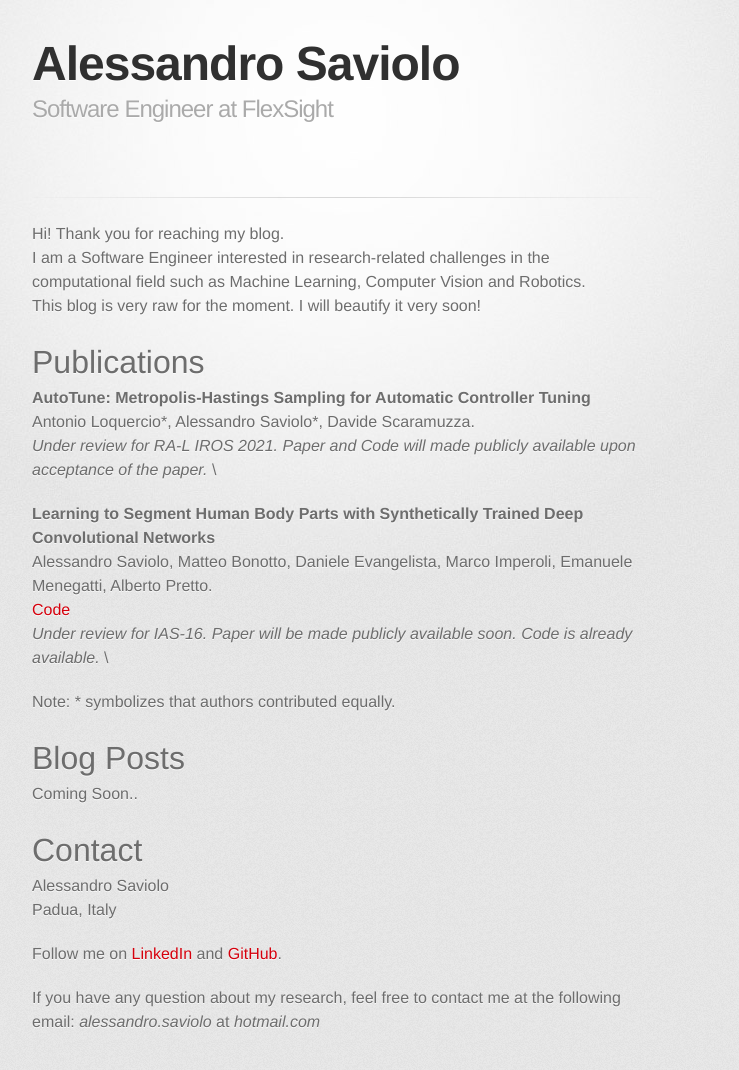
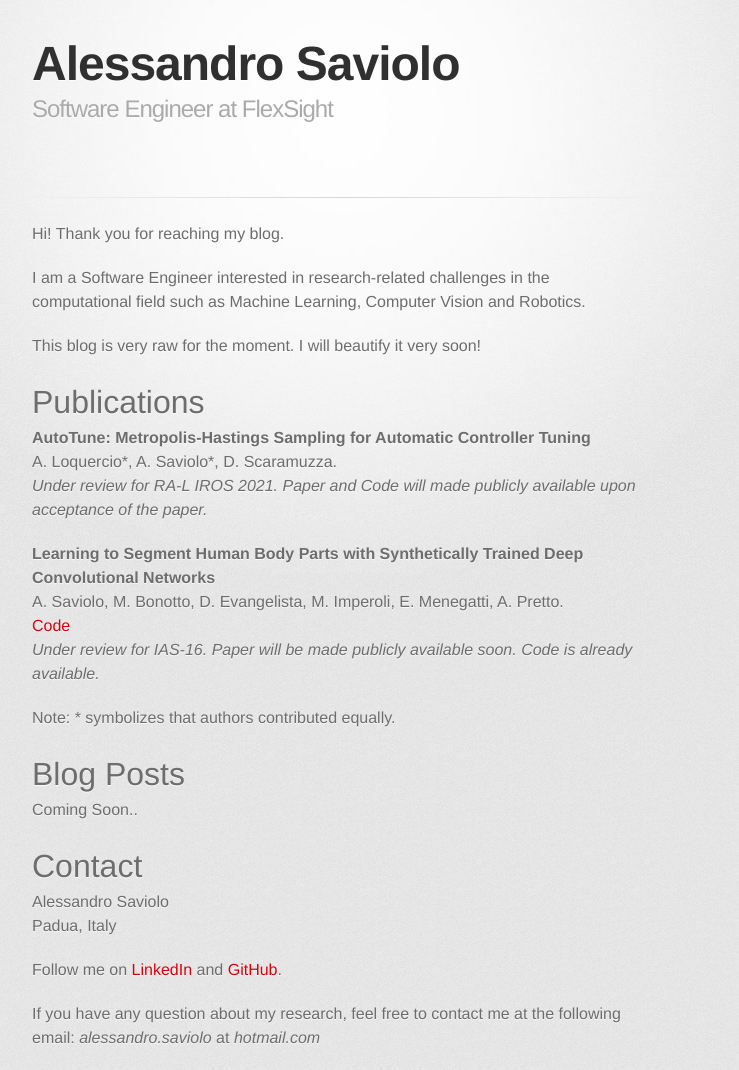
Before and after one commit to AlessandroSaviolo/AlessandroSaviolo.github.io, a Jekyll site: the page built from index.md, in a window 1280 px wide. Shown: the whole page, without its empty margins (298-1037 px from the left). Built offline with Jekyll 4.4.1, drawn with Linux system fonts in a browser that asks for light colours; some web fonts are replaced.

Commit message:
fixed / escape char

```diff
--- a/index.md
+++ b/index.md
@@ -2,22 +2,24 @@
 layout: default
 ---
 
-Hi! Thank you for reaching my blog.\\
-I am a Software Engineer interested in research-related challenges in the computational field such as Machine Learning, Computer Vision and Robotics.\\
+Hi! Thank you for reaching my blog.
+
+I am a Software Engineer interested in research-related challenges in the computational field such as Machine Learning, Computer Vision and Robotics.
+
 This blog is very raw for the moment. I will beautify it very soon!
 
 # Publications
 
 **AutoTune: Metropolis-Hastings Sampling for Automatic Controller Tuning** \\
-Antonio Loquercio\*, Alessandro Saviolo\*, Davide Scaramuzza. \\
+A. Loquercio\*, A. Saviolo\*, D. Scaramuzza. \\
 <!-- [Paper](https://github.com/AlessandroSaviolo) [Code](https://github.com/AlessandroSaviolo) \\ -->
-*Under review for RA-L IROS 2021. Paper and Code will made publicly available upon acceptance of the paper.* \\
+*Under review for RA-L IROS 2021. Paper and Code will made publicly available upon acceptance of the paper.*
 
 **Learning to Segment Human Body Parts with Synthetically Trained Deep Convolutional Networks** \\
-Alessandro Saviolo, Matteo Bonotto, Daniele Evangelista, Marco Imperoli, Emanuele Menegatti, Alberto Pretto. \\
+A. Saviolo, M. Bonotto, D. Evangelista, M. Imperoli, E. Menegatti, A. Pretto. \\
 <!-- [Paper](https://github.com/AlessandroSaviolo) -->
 [Code](https://github.com/AlessandroSaviolo/HBPSegmentation) \\
-*Under review for IAS-16. Paper will be made publicly available soon. Code is already available.* \\
+*Under review for IAS-16. Paper will be made publicly available soon. Code is already available.*
 
 Note: * symbolizes that authors contributed equally.
 
```
